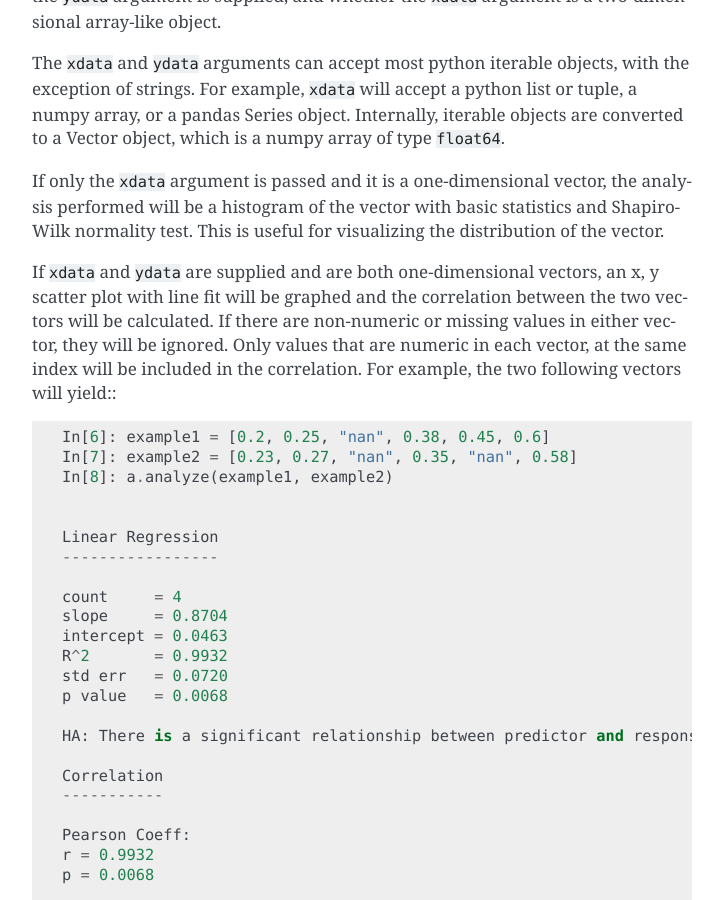
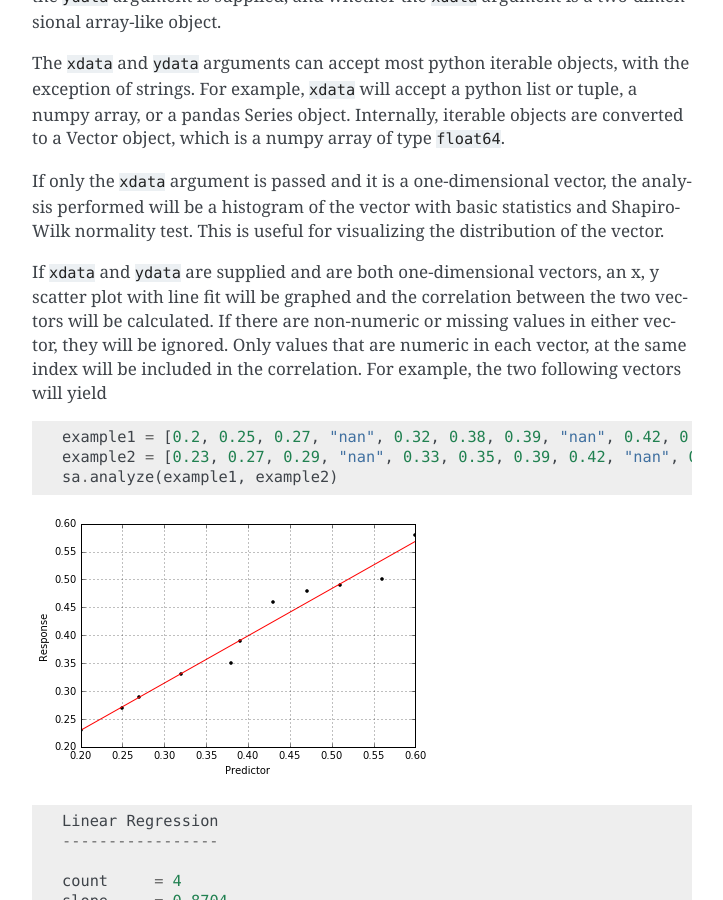
Before and after one commit to cmmorrow/sci-analysis, a Sphinx documentation site: the page built from docs/index.rst, in a window 1280 px wide and 900 px high, scrolled down 3179 px. Shown: the whole window, without its empty margins (388-1111 px from the left). Built offline with Sphinx 7.4.7, drawn with Linux system fonts in a browser that asks for light colours; formulas are drawn with MathJax 3.

Commit message:
Added corr.png

```diff
--- a/docs/index.rst
+++ b/docs/index.rst
@@ -108,12 +108,17 @@ The ``xdata`` and ``ydata`` arguments can accept most python iterable objects, w
 
 If only the ``xdata`` argument is passed and it is a one-dimensional vector, the analysis performed will be a histogram of the vector with basic statistics and Shapiro-Wilk normality test. This is useful for visualizing the distribution of the vector.
 
-If ``xdata`` and ``ydata`` are supplied and are both one-dimensional vectors, an x, y scatter plot with line fit will be graphed and the correlation between the two vectors will be calculated. If there are non-numeric or missing values in either vector, they will be ignored. Only values that are numeric in each vector, at the same index will be included in the correlation. For example, the two following vectors will yield:::
+If ``xdata`` and ``ydata`` are supplied and are both one-dimensional vectors, an x, y scatter plot with line fit will be graphed and the correlation between the two vectors will be calculated. If there are non-numeric or missing values in either vector, they will be ignored. Only values that are numeric in each vector, at the same index will be included in the correlation. For example, the two following vectors will yield
 
-	In[6]: example1 = [0.2, 0.25, "nan", 0.38, 0.45, 0.6]
-	In[7]: example2 = [0.23, 0.27, "nan", 0.35, "nan", 0.58]
-	In[8]: a.analyze(example1, example2)
+::
 
+	example1 = [0.2, 0.25, 0.27, "nan", 0.32, 0.38, 0.39, "nan", 0.42, 0.43, 0.47, 0.51, 0.52, 0.56, 0.6]
+	example2 = [0.23, 0.27, 0.29, "nan", 0.33, 0.35, 0.39, 0.42, "nan", 0.46, 0.48, 0.49, "nan", 0.5, 0.58]
+	sa.analyze(example1, example2)
+
+.. image:: ../img/corr.png
+
+::
 
 	Linear Regression
 	-----------------
```
Also changed, not shown: other parts of docs/index.rst (+1 -1 lines), img/corr.png (added), 5 other files.
